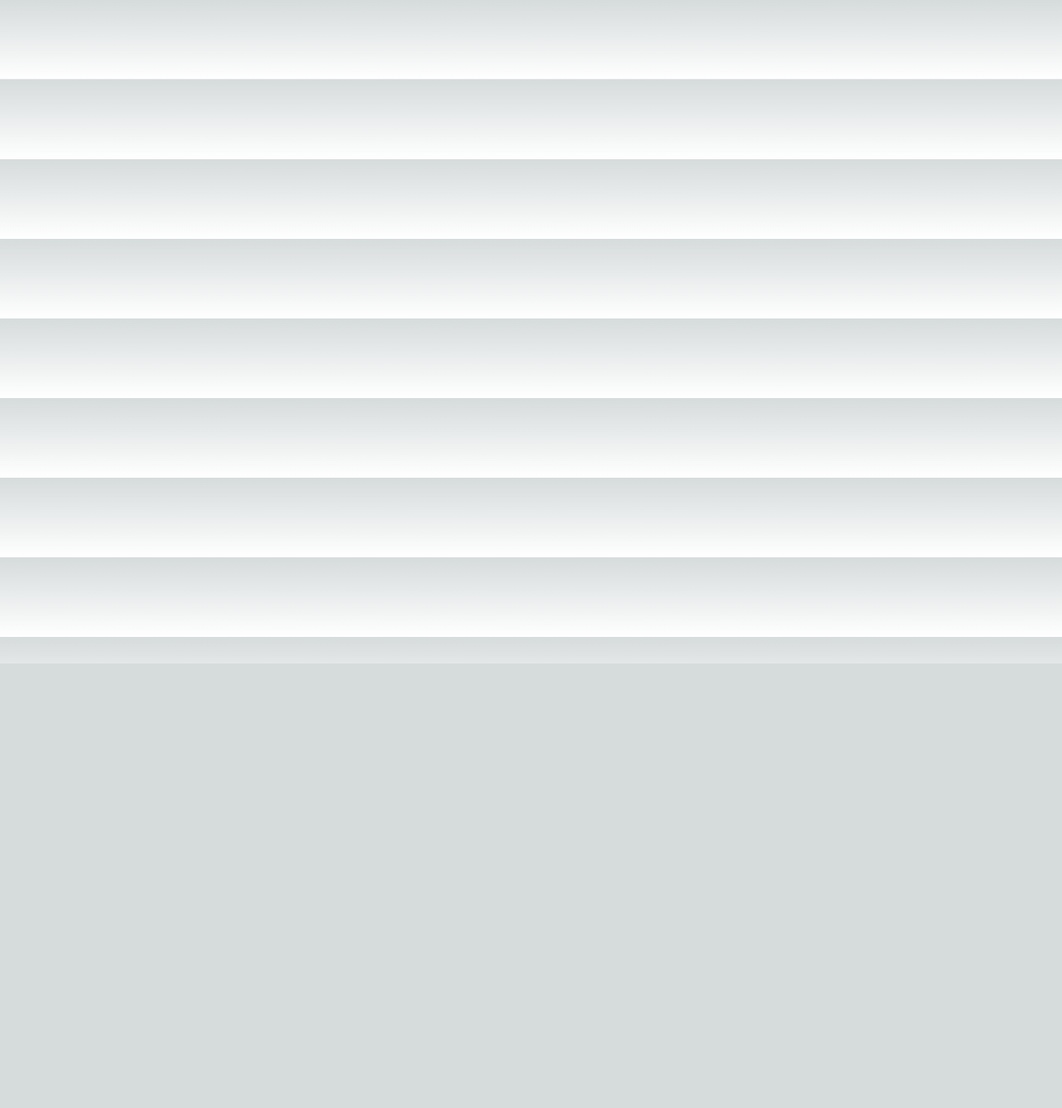
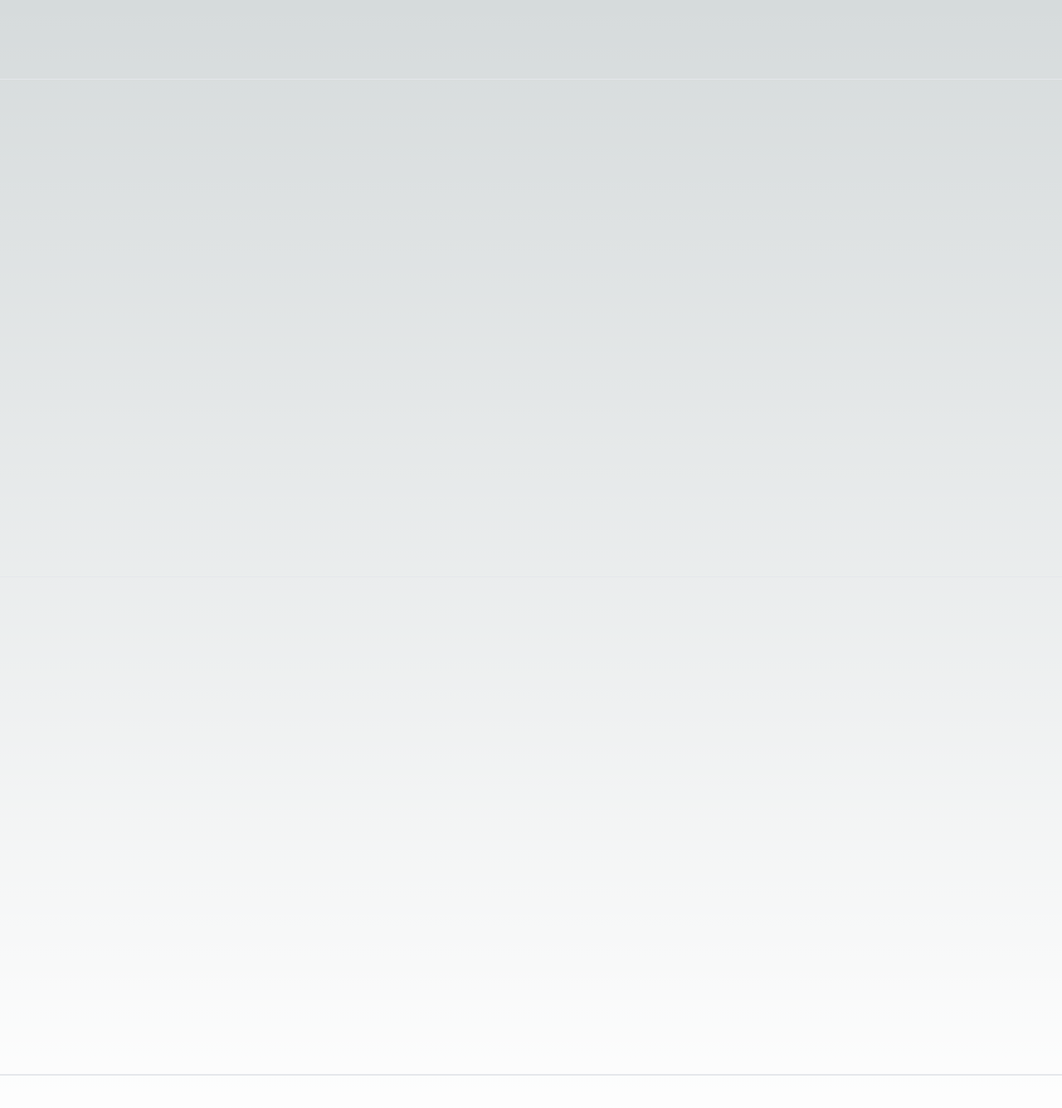
Before and after one commit to Roshniy-37/QuiBlo-next, a Next.js app: page / in a window 1280 px wide. Shown: the top 1336 px of the page at 83% size. Before the commit the page ends 800 px from the top, so only its background shows below. Built offline with nearby package versions, Linux system fonts and the light colour scheme.

Commit message:
added sections in home

```diff
--- a/app/page.tsx
+++ b/app/page.tsx
@@ -1,11 +1,22 @@
+import Footer from "@/components/footer";
 import HomeHeader from "@/components/HomeHeader";
+import Intro from "@/components/Intro";
 import Image from "next/image";
 
 export default function Home() {
   return (
     <main>
       <section className="h-24 border-b">
-      <HomeHeader/>
+        <HomeHeader/>
+      </section>
+      <section className="h-[75vh] border-b">
+        <Intro/>
+      </section>
+      <section className="h-[75vh] border-b">
+
+      </section>
+      <section className="h-24 border-t">
+      <Footer/>
       </section>
     </main>
   );
--- /dev/null
+++ b/components/Footer.tsx
@@ -0,0 +1,11 @@
+import React from 'react'
+
+function Footer() {
+  return (
+    <div>
+
+    </div>
+  )
+}
+
+export default Footer
--- /dev/null
+++ b/components/Intro.tsx
@@ -0,0 +1,11 @@
+import React from 'react'
+
+function Intro() {
+  return (
+    <div className='h-full w-full'>
+
+    </div>
+  )
+}
+
+export default Intro
```
